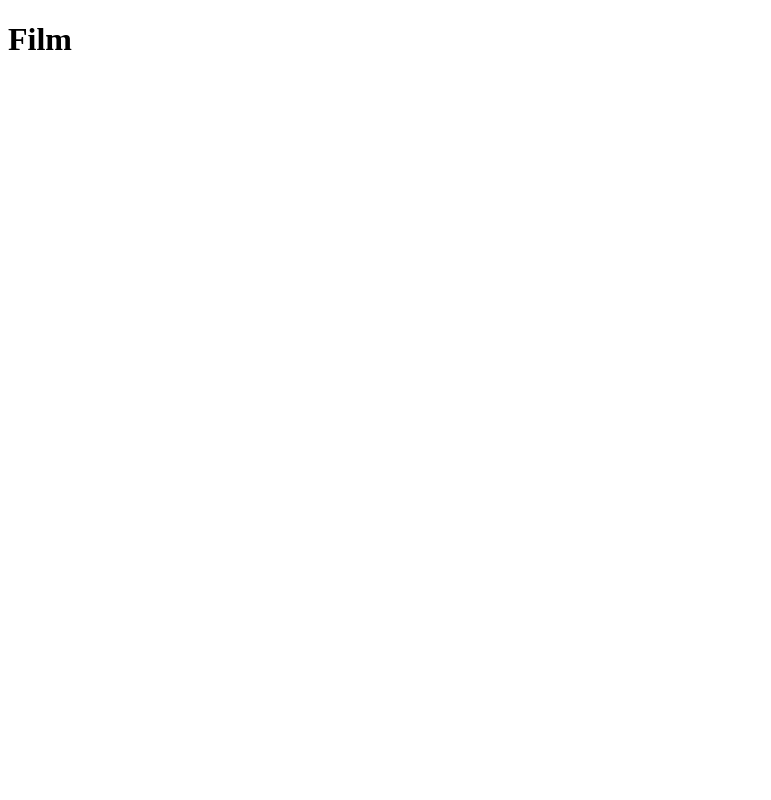
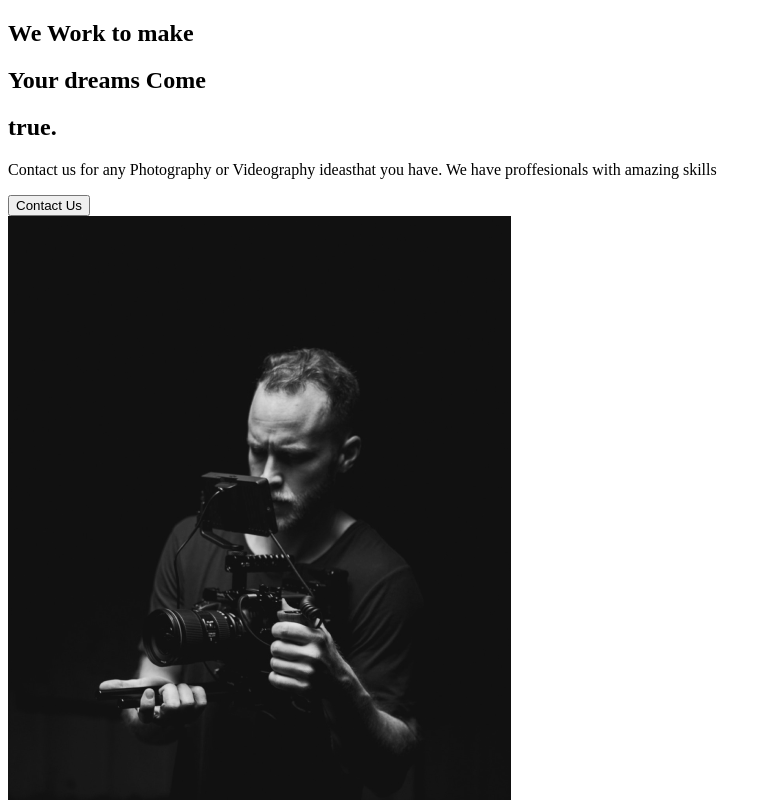
Before and after one commit to AJP888/capture-Website, a React (Create React App) app: page / in a window 1280 px wide. Shown: the top 800 px of the page, without its empty margins (0-771 px from the left). Built offline with nearby package versions, Linux system fonts and the light colour scheme.

Commit message:
2.About Section

```diff
--- a/src/App.js
+++ b/src/App.js
@@ -1,7 +1,12 @@
+import React from "react";
+
+// Import Pages
+import AboutUs from "./pages/AboutUs";
+
 function App() {
   return (
     <div className="App">
-      <h1>Film</h1>
+      <AboutUs />
     </div>
   );
 }
--- /dev/null
+++ b/src/components/AboutSection.js
@@ -0,0 +1,34 @@
+import React from "react";
+import home1 from "../img/home1.png";
+
+const AboutSection = () => {
+  return (
+    <div>
+      <div className="description">
+        <div className="title">
+          <div className="hide">
+            <h2>We Work to make</h2>
+          </div>
+          <div className="hide">
+            <h2>
+              Your <span>dreams</span> Come
+            </h2>
+          </div>
+          <div className="hide">
+            <h2>true.</h2>
+          </div>
+        </div>
+        <p>
+          Contact us for any Photography or Videography ideasthat you have. We
+          have proffesionals with amazing skills
+        </p>
+        <button>Contact Us</button>
+      </div>
+      <div className="image">
+        <img src={home1} alt="guy with a camera" />
+      </div>
+    </div>
+  );
+};
+
+export default AboutSection;
--- /dev/null
+++ b/src/pages/AboutUs.js
@@ -0,0 +1,10 @@
+import React from "react";
+
+// Page Component
+import AboutSection from "../components/AboutSection";
+
+const AboutUs = () => {
+  return <AboutSection />;
+};
+
+export default AboutUs;
```
